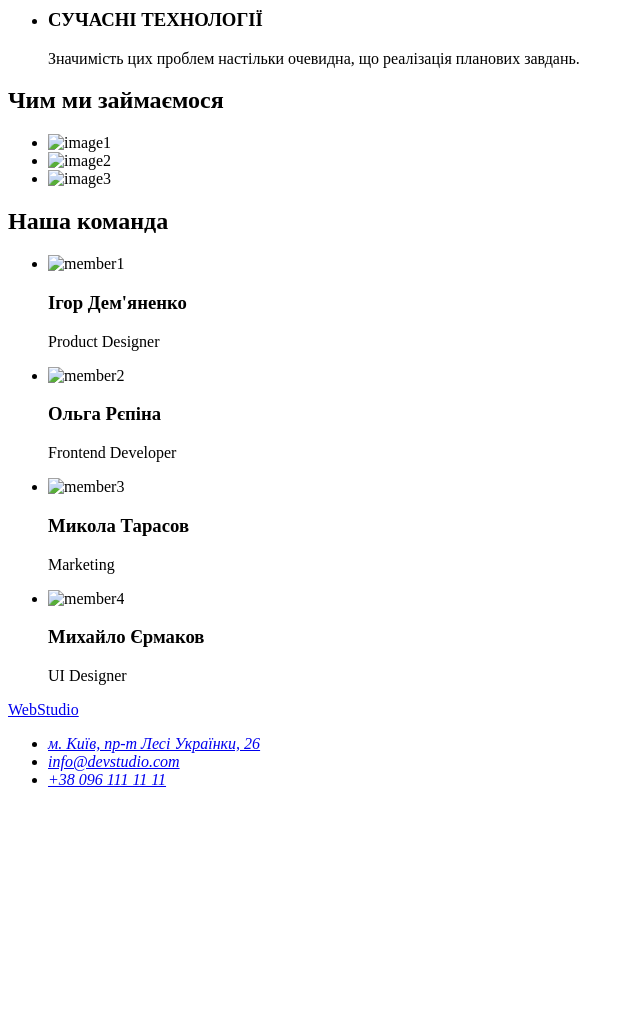
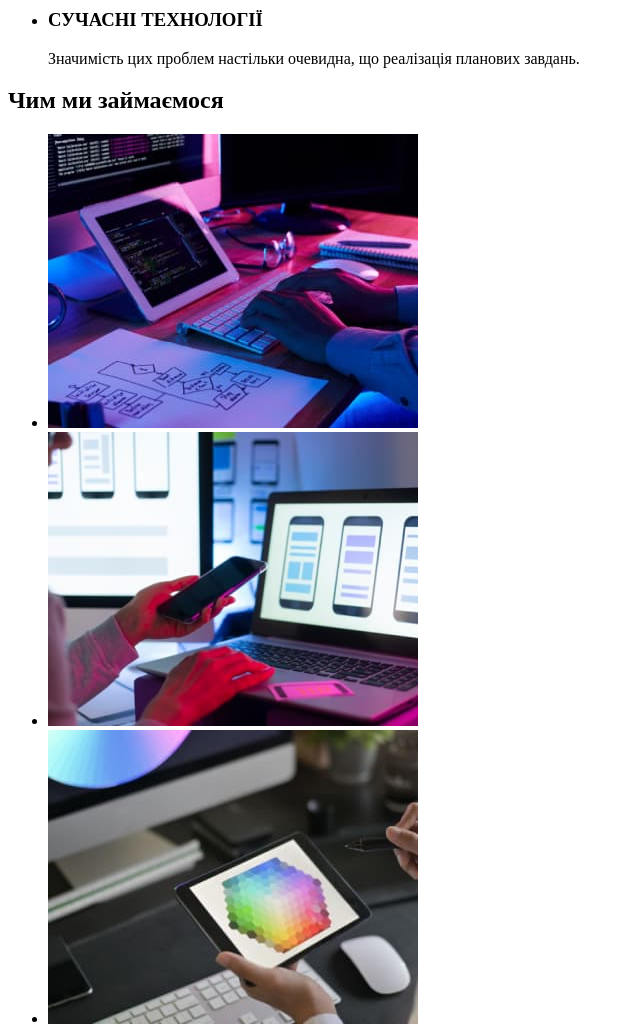
Before and after one commit to tTanya98/goit-markup-hw-01, a plain HTML site: page index.html in a window 1280 px wide. Shown: the part 460-1487 px from the top of the page, without its empty margins (0-640 px from the left). Before the commit the page ends 1265 px from the top, so only its background shows below. Drawn offline with Linux system fonts and the light colour scheme.

Commit message:
changed alt text

```diff
--- a/index.html
+++ b/index.html
@@ -52,24 +52,24 @@
         <ul>
           <li>
             <img
-              src="./images/Зображення1.jpg"
-              alt="image1"
+              src="./images/img1.jpg"
+              alt="Зображення1"
               width="370"
               height="294"
             />
           </li>
           <li>
             <img
-              src="./images/Зображення2.jpg"
-              alt="image2"
+              src="./images/img2.jpg"
+              alt="Зображення2"
               width="370"
               height="294"
             />
           </li>
           <li>
             <img
-              src="./images/Зображення3.jpg"
-              alt="image3"
+              src="./images/img3.jpg"
+              alt="Зображення3"
               width="370"
               height="294"
             />
@@ -81,8 +81,8 @@
         <ul>
           <li>
             <img
-              src="./images/ІгорДем'яненко.jpg"
-              alt="member1"
+              src="./images/member1.jpg"
+              alt="ІгорДем'яненко"
               width="270"
               height="260"
             />
@@ -91,8 +91,8 @@
           </li>
           <li>
             <img
-              src="./images/ОльгаРєпіна.jpg"
-              alt="member2"
+              src="./images/member2.jpg"
+              alt="ОльгаРєпіна"
               width="270"
               height="260"
             />
@@ -101,8 +101,8 @@
           </li>
           <li>
             <img
-              src="./images/МиколаТарасов.jpg"
-              alt="member3"
+              src="./images/member3.jpg"
+              alt="МиколаТарасов"
               width="270"
               height="260"
             />
@@ -111,8 +111,8 @@
           </li>
           <li>
             <img
-              src="./images/МихайлоЄрмаков.jpg"
-              alt="member4"
+              src="./images/member4.jpg"
+              alt="МихайлоЄрмаков"
               width="270"
               height="260"
             />
```
